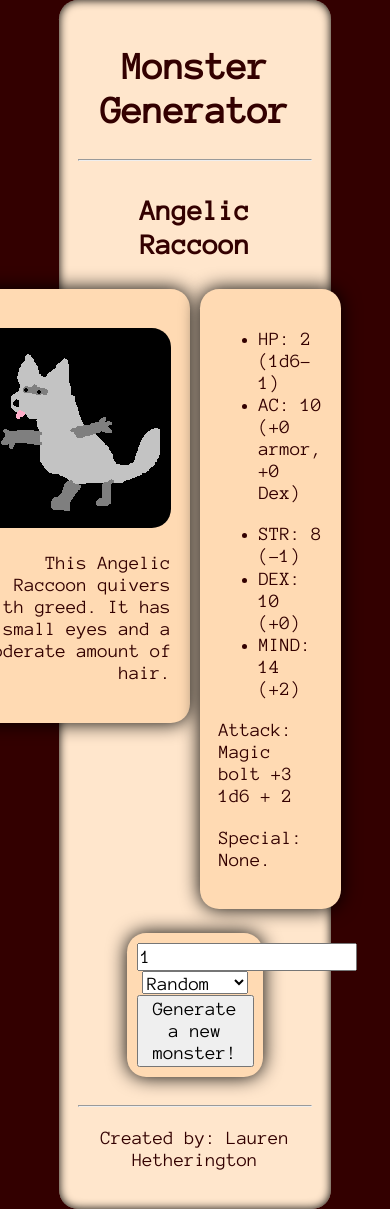
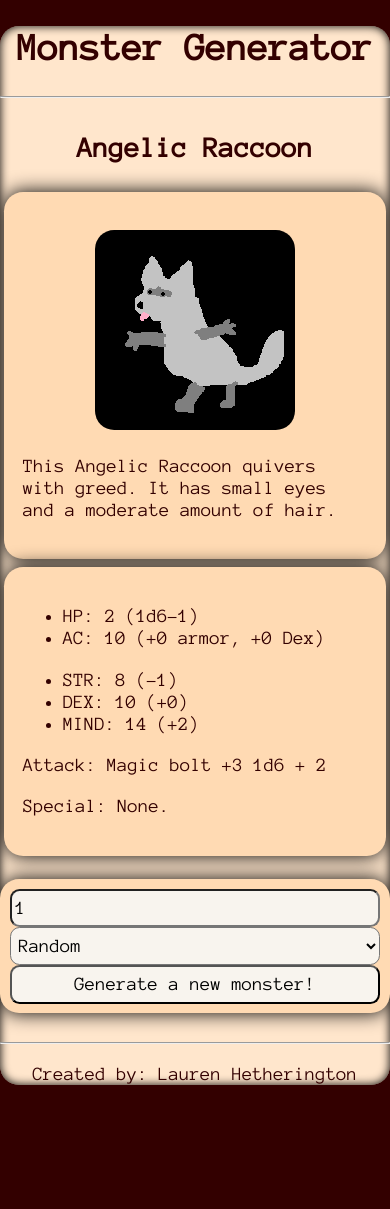
Before and after one commit to laurheth/monstergenerator, a plain HTML site: page index.html in a window 390 px wide. After the commit the page ends 1105 px from the top, so only its background shows below. Drawn offline with Linux system fonts and the light colour scheme.

Commit message:
Style tweaks and made it responsive.

```diff
--- a/css/style.css
+++ b/css/style.css
@@ -1,4 +1,8 @@
 /** { border: 1px solid red; }*/
+
+* {
+    box-sizing: border-box;
+}
 
 body {
     font-size: 1.2em;
@@ -8,7 +12,7 @@ body {
 }
 
 .container {
-    width: 60%;
+    width: 800px;
     margin: 0 auto;
     background-color: #ffe6cc;
     padding: 1em;
@@ -18,17 +22,19 @@ body {
 
 .optbox {
     text-align: center;
+    align-self: center;
     background-color: #ffdab3;
-    width: 50%;
+    /*width: 80%;*/
     margin: 1em auto;
     border-radius: 1em;
     padding: 0.5em;
     box-shadow: 0em 0em 1em black;
+    display: inline-block;
 }
 
 .shell {
     padding: 0px;
-    magin: 0 0;
+    margin: 0 0;
     display: inline-block;
 }
 
@@ -49,14 +55,22 @@ article {
     display: inline-block;
     margin: 0 auto;
     align-items: center;
+    align-content: center;
+    text-align: center;
 /*    background-color: orange;*/
 }
 
+.row {
+    padding: 0;
+    margin: 0;
+    width: 100%;
+    display:flex;
+}
+
 .column {
-
     /*    float: left;*/
     display: inline-block;
-    width: 46%;
+    width: 50%;
     margin: 1%;
     padding: 1%;
     vertical-align: top;
@@ -69,14 +83,15 @@ section {
     margin: 0 auto;
 }
 
+#leftbox, #rightbox {
+    width:100%;
+}
 
 #leftbox {
-    float: right;
     text-align: right;
 }
 
 #rightbox {
-    float: left;
     text-align: left;
 }
 
@@ -86,4 +101,58 @@ section {
 
 #MonsterImg {
     border-radius:1em;
+    width:100%;
+    max-width:200px;
+    height:auto;
 }
+
+/*input {
+    max-width: 10em;
+}*/
+
+input, select, button {
+    height: 2em;
+    padding: 0.2em;
+    background-color: rgb(248, 244, 238);
+    border-radius:0.5em;
+}
+
+@media screen and (max-width: 850px) {
+    .container {
+        width:90%;
+    }
+    .optbox {
+        width: 70%;
+    }
+}
+
+@media screen and (max-width: 640px) {
+    .container {
+        width:100%;
+        padding:0;
+        margin:0;
+
+    }
+    .row {
+        display: block;
+    }
+    .column {
+        margin:auto;
+        display:block;
+        width:auto;
+        /*overflow:auto;*/
+    }
+    #leftbox {
+        text-align: left;
+    }
+
+    input, select, button {
+        display: block;
+        width: 100%;
+        margin: auto;
+    }
+    .optbox {
+        /*text-align:center;*/
+        width: 100%;
+    }
+}
--- a/index.html
+++ b/index.html
@@ -8,7 +8,7 @@
 
 	<link rel="stylesheet" href="css/style.css" \>
 	<link href="https://fonts.googleapis.com/css?family=Anonymous+Pro" rel="stylesheet">
-
+	<meta name="viewport" content="width=device-width, initial-scale=1.0" \>
 </head>
 
 <body>
@@ -23,13 +23,14 @@
 		<article>
 
 			<h2 id="monsterName">Monster Name</h2>
-
+			<div class="row">
 				<div class="column">
 					<section id="leftbox">
 						<p id="ImageBox"><img id="MonsterImg" /></p>
 						<p id="monsterDescription">Monster description.</p>
 					</section>
-	</div><div class="column">
+				</div>
+				<div class="column">
 					<section id="rightbox">
 						<ul>
 							<li id="HP">HP 10</li>
@@ -51,6 +52,7 @@
 						</p>
 
 					</section>
+				</div>
 			</div>
 
 
```
Lines whose indentation alone changed are shown as unchanged.
